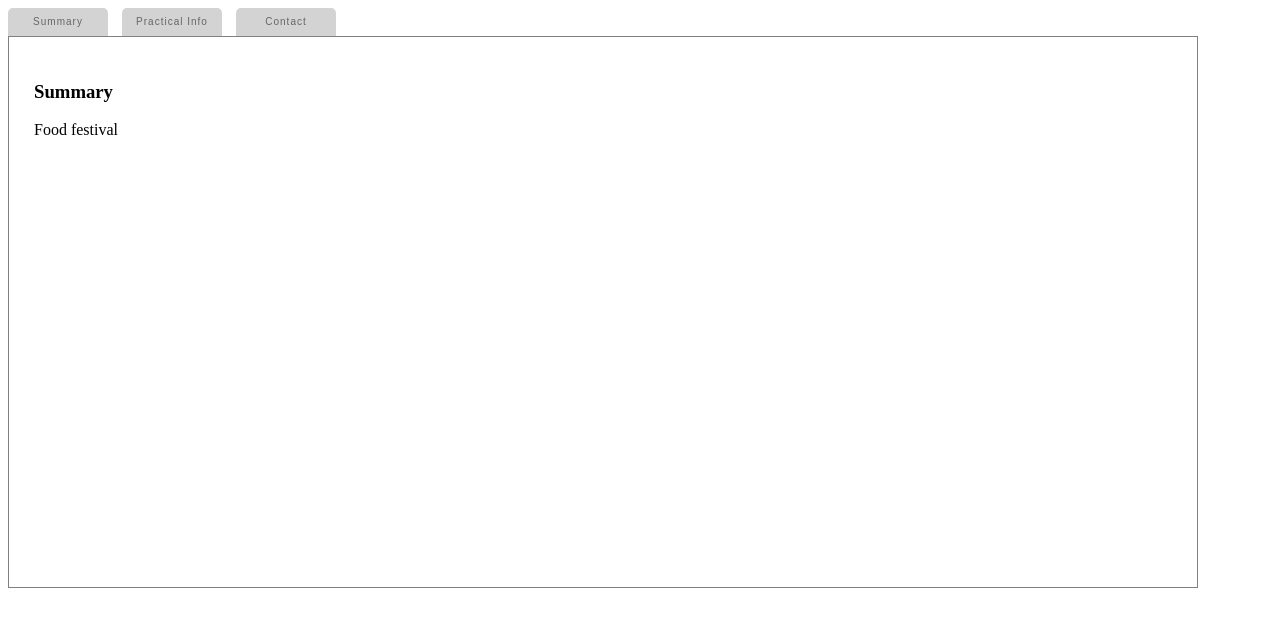
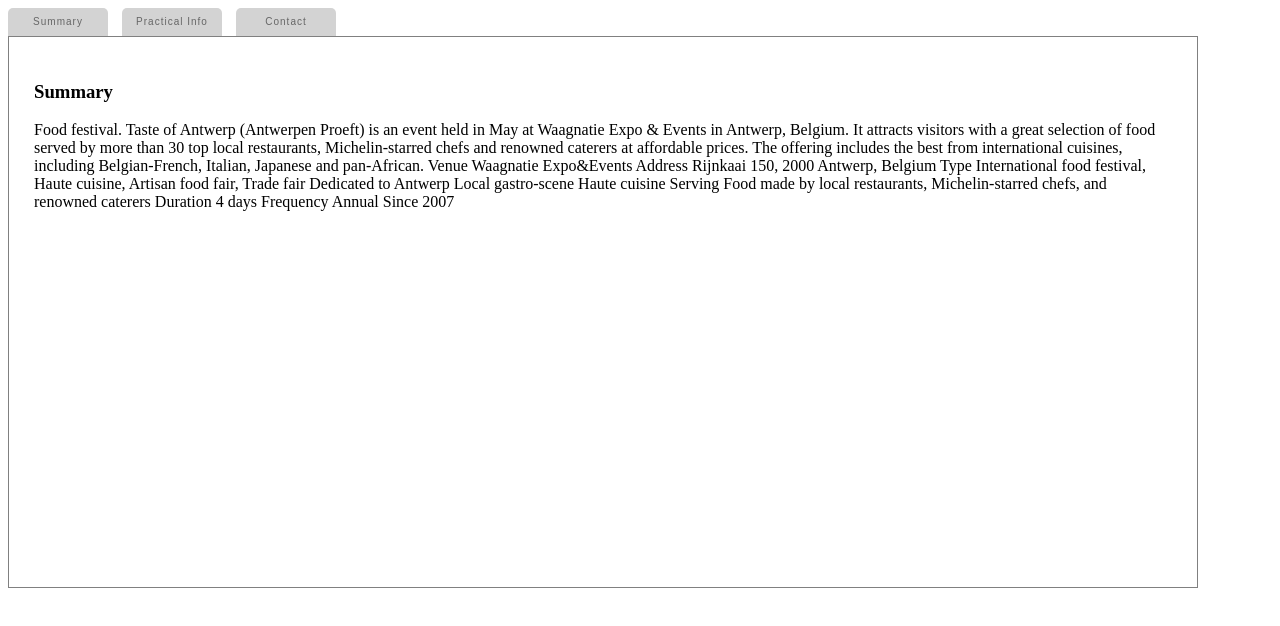
Before and after one commit to AnnKemp/oneDayChallenge, a plain HTML site: page index.html in a window 1280 px wide. Drawn offline with Linux system fonts and the light colour scheme.

Commit message:
added text about food festival

```diff
--- a/index.html
+++ b/index.html
@@ -16,7 +16,25 @@
     </nav>
       <section id="One" class="tabContent">
         <h3>Summary</h3>
-        <p>Food festival</p>
+        <p>Food festival. Taste of Antwerp (Antwerpen Proeft) is an event held in May at Waagnatie Expo & Events in Antwerp, Belgium. It attracts visitors with a great selection of food served by more than 30 top local restaurants, Michelin-starred chefs and renowned caterers at affordable prices.
+
+          The offering includes the best from international cuisines, including Belgian-French, Italian, Japanese and pan-African.
+          Venue
+          Waagnatie Expo&Events
+          Address
+          Rijnkaai 150, 2000 Antwerp, Belgium
+          Type
+          International food festival, Haute cuisine, Artisan food fair, Trade fair
+          Dedicated to
+          Antwerp  Local gastro-scene  Haute cuisine
+          Serving
+          Food made by local restaurants, Michelin-starred chefs, and renowned caterers
+          Duration
+          4 days
+          Frequency
+          Annual
+          Since
+          2007</p>
       </section>
 
       <section id="Two" class="tabContent">
```
